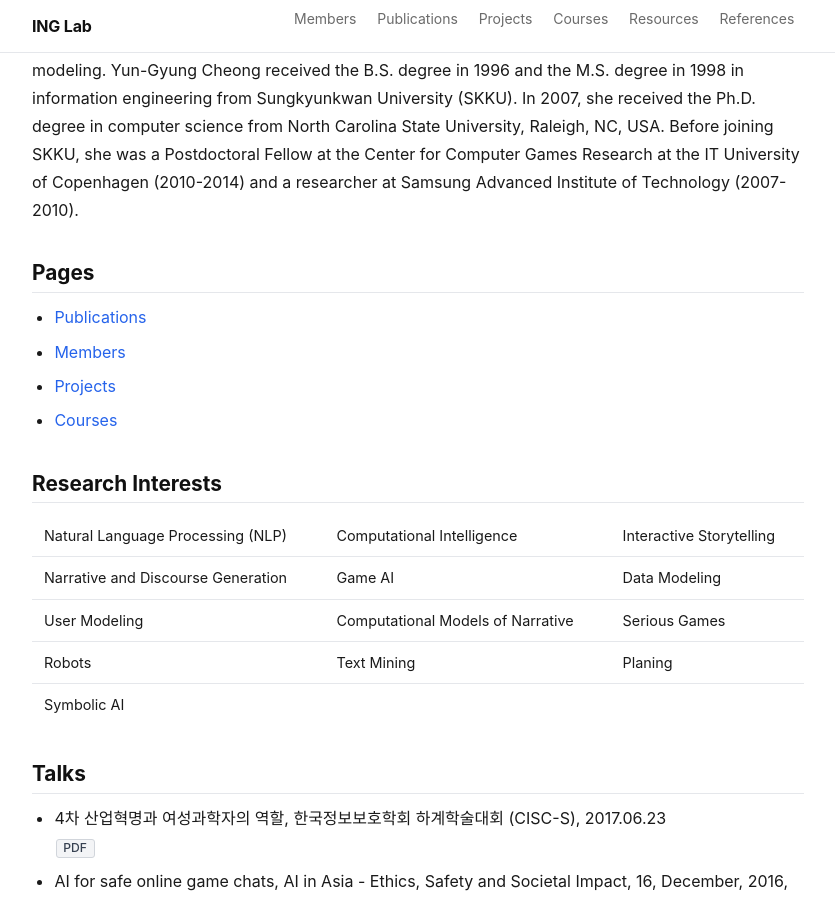
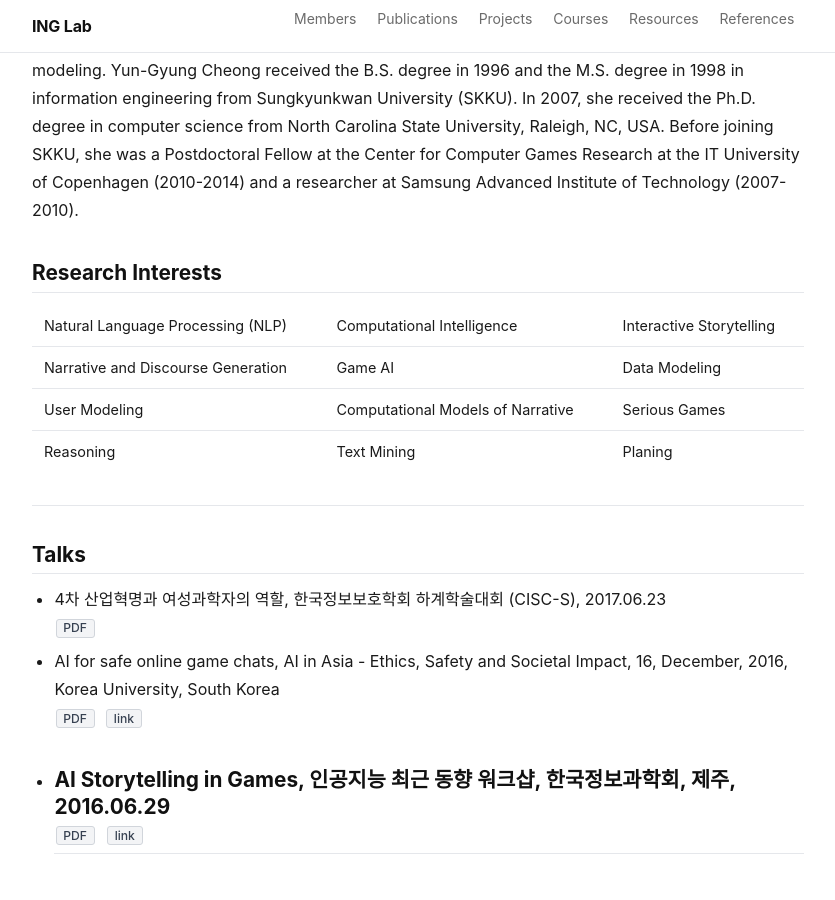
Before and after one commit to inglab/inglab.github.io, a Jekyll site: the page built from index.md, in a window 1280 px wide and 900 px high, scrolled down 997 px. Shown: the whole window, without its empty margins (222-1057 px from the left). Built offline with Jekyll 4.4.1, drawn with Linux system fonts in a browser that asks for light colours.

Commit message:
Update index.md

```diff
--- a/index.md
+++ b/index.md
@@ -49,22 +49,16 @@ Yun-Gyung Cheong received the B.S. degree in 1996 and the M.S. degree in 1998 in
 
 </section>
 
-## Pages
-
-- [Publications](publications.md)
-- [Members](members.md)
-- [Projects](projects.md)
-- [Courses](courses.md)
-
 ## Research Interests
 
 |  Natural Language Processing (NLP) |     Computational Intelligence    | Interactive Storytelling |
 | Narrative and Discourse Generation |              Game AI              | Data Modeling            |
 |            User Modeling           | Computational Models of Narrative | Serious Games            |
-|               Robots               |            Text Mining            | Planing                  |
-|             Symbolic AI            |                                   |                          |
+|            Reasoning               |            Text Mining            | Planing                  |
 
+---
 ## Talks
 - 4차 산업혁명과 여성과학자의 역할, 한국정보보호학회 하계학술대회 (CISC-S), 2017.06.23<br>*[PDF](/assets/files/cisc2017-women.pdf)*
 - AI for safe online game chats, AI in Asia - Ethics, Safety and Societal Impact, 16, December, 2016, Korea University, South Korea<br>*[PDF](https://drive.google.com/open?id=1SveepCcIn1sEgzeD9tqpsh-V5W5w3qJ8)*&nbsp;&nbsp;*[link](https://www.digitalasiahub.org/2016/12/21/ai-in-asia-ethics-safety-and-societal-impact/)*
 - AI Storytelling in Games, 인공지능 최근 동향 워크샵, 한국정보과학회, 제주, 2016.06.29<br>*[PDF](http://sigai.or.kr/workshop/kcc/2016/recent-ai-trend/slides/AI-Storytelling-in-Games.pdf)*&nbsp;&nbsp;*[link](http://sigai.or.kr/workshop/kcc/2016/recent-ai-trend/)*
+---
```
